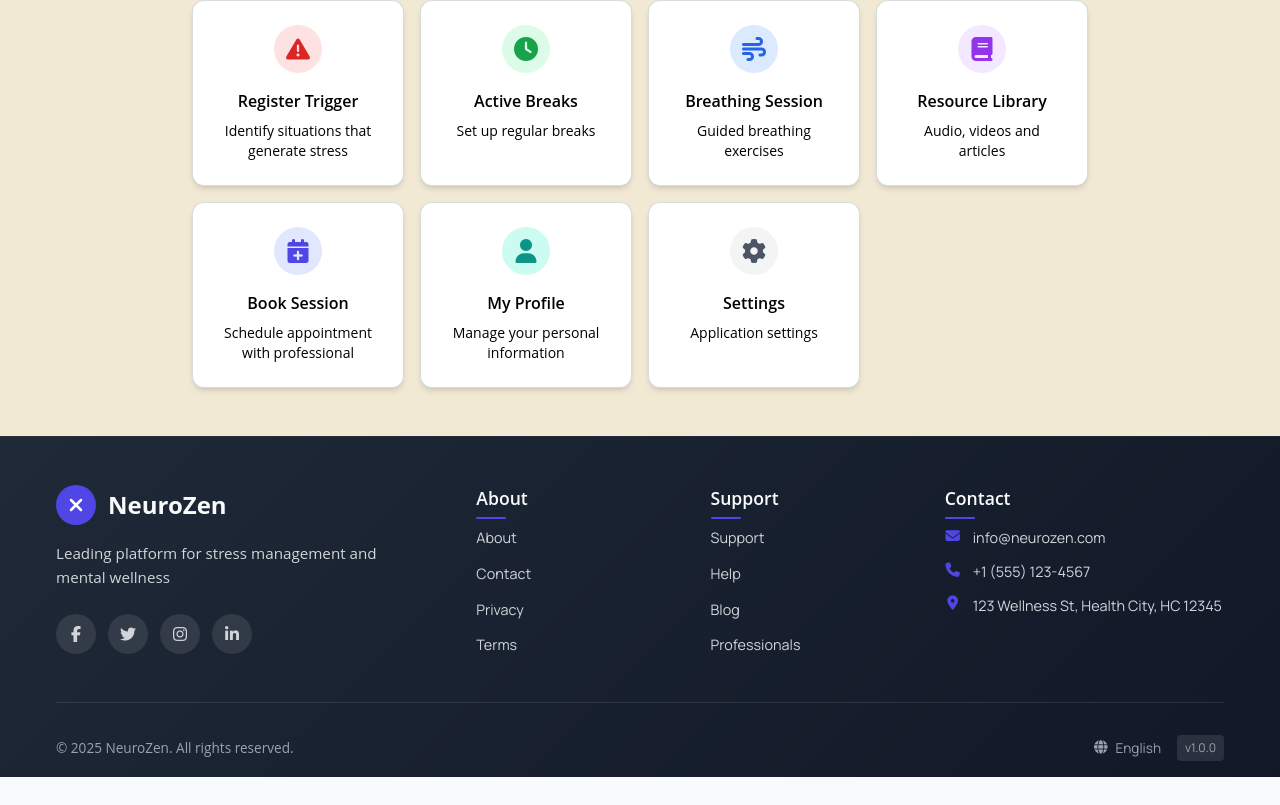
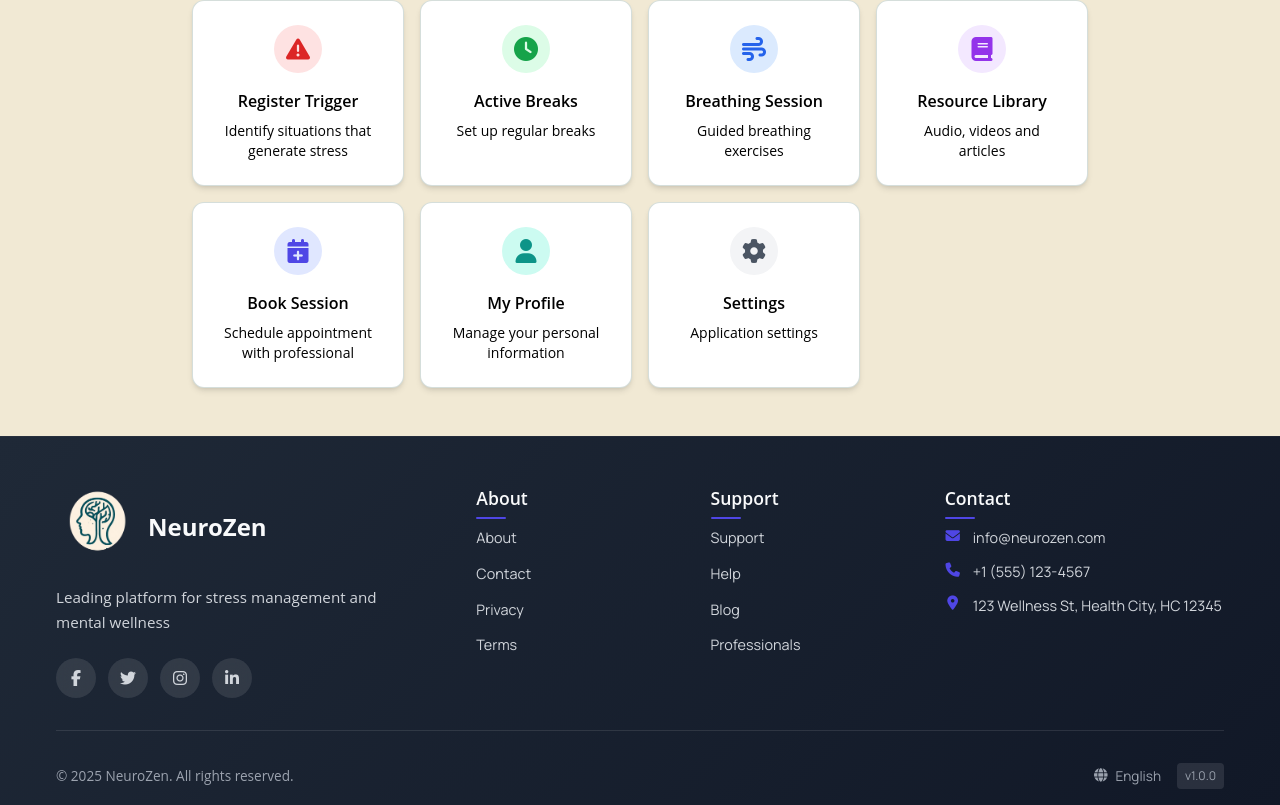
Before and after one commit to NeuroZen-Org/NeuroZen-app-web-frontend, a Vue app: page / in a window 1280 px wide. Shown: the part 1126-1931 px from the top of the page. Before the commit the page ends 1903 px from the top, so only its background shows below. Built offline with nearby package versions, Linux system fonts and the light colour scheme; data requests are answered from the project's data file; sample sign-in values are in the browser's storage.

Commit message:
feat: replace svg logo with image in footer component

```diff
--- a/src/components/FooterComponent.vue
+++ b/src/components/FooterComponent.vue
@@ -7,10 +7,7 @@
         <div class="footer-section company-info">
           <div class="company-brand">
             <div class="logo">
-              <svg width="40" height="40" viewBox="0 0 32 32" fill="none" xmlns="http://www.w3.org/2000/svg">
-                <circle cx="16" cy="16" r="16" fill="#4F46E5"/>
-                <path d="M12 20L20 12M12 12L20 20" stroke="white" stroke-width="2" stroke-linecap="round" stroke-linejoin="round"/>
-              </svg>
+              <img src="/neurozen1_logo.png" alt="NeuroZen Logo" width="80" height="80" />
             </div>
             <h3>{{ $t('footer.company') }}</h3>
           </div>
```
